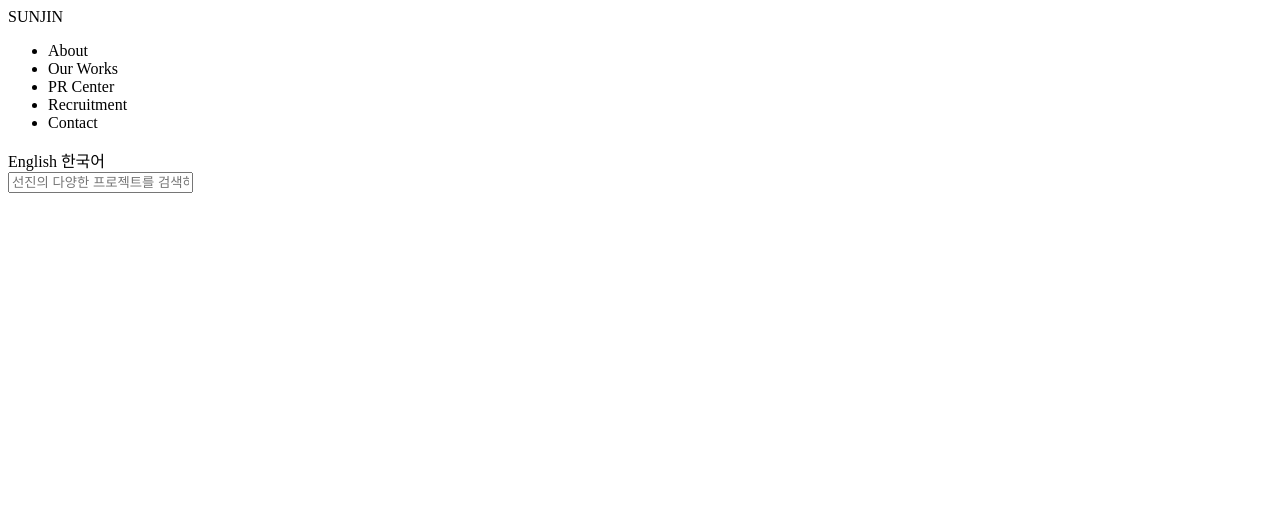
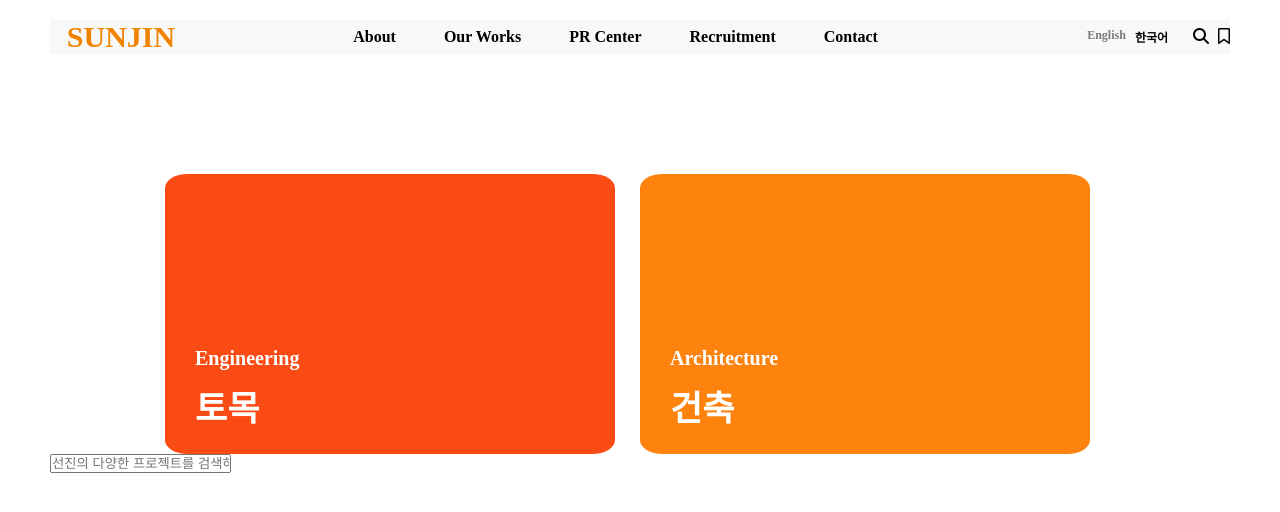
Before and after one commit to rnqhsgur1128/wow, a plain HTML site: page index.html in a window 1280 px wide. Drawn offline with Linux system fonts and the light colour scheme.

Commit message:
newupdate

```diff
--- a/index.html
+++ b/index.html
@@ -4,15 +4,17 @@
     <meta charset="UTF-8" />
     <meta name="viewport" content="width=device-width, initial-scale=1.0" />
     <title>My webpage</title>
+    <link rel="stylesheet" href="style.css" />
   </head>
   <body>
     <div class="container">
       <div class="wrap">
+        <!--header-->
         <div class="header">
           <div class="inner">
             <div class="logo">SUNJIN</div>
             <div class="menu">
-              <ul>
+              <ul class="menu-list">
                 <li>About</li>
                 <li>Our Works</li>
                 <li>PR Center</li>
@@ -21,12 +23,13 @@
               </ul>
             </div>
             <div class="side">
-              <div>
+              <div class="language">
                 <span>English</span>
                 <span>한국어</span>
               </div>
               <div class="side-img">
-                <!--이미지 2개 예정-->
+                <i class="fa-solid fa-magnifying-glass"></i>
+                <i class="fa-regular fa-bookmark"></i>
               </div>
             </div>
           </div>
@@ -35,13 +38,24 @@
         <!--main-->
         <div class="main">
           <div class="big-icon">
-            <div class="wood"></div>
-            <div class="build"></div>
-            <input
-              type="text"
-              placeholder="선진의 다양한 프로젝트를 검색하세요."
-            />
+            <div class="wood">
+              <div class="wood-text">
+                <p class="big-icon-text big-icon-text1">Engineering</p>
+                <p class="big-icon-text">토목</p>
+              </div>
+            </div>
+            <div class="build">
+              <div class="build-text">
+                <p class="big-icon-text big-icon-text1">Architecture</p>
+                <p class="big-icon-text">건축</p>
+              </div>
+            </div>
           </div>
+          <input
+            class="text"
+            type="text"
+            placeholder="선진의 다양한 프로젝트를 검색하세요."
+          />
           <div class="small-icon">
             <div class="up">
               <div class="about-us"></div>
--- a/style.css
+++ b/style.css
@@ -12,6 +12,7 @@
 }
 
 .header {
+  margin-top: 20px;
   background-color: #f8f8f8;
 }
 
@@ -25,7 +26,82 @@
 }
 
 .logo {
-  font-size: 25px;
+  font-size: 30px;
   font-weight: 900;
   width: 142px;
+  color: #f08300;
 }
+
+.menu-list {
+  list-style: none;
+  display: flex;
+  align-items: center;
+}
+
+.menu-list li {
+  margin-right: 48px;
+  font-weight: 600;
+}
+
+.side {
+  display: flex;
+  align-items: center;
+}
+
+.language {
+  display: flex;
+  margin-right: 25px;
+  font-size: 12px;
+  font-weight: 600;
+}
+.language :first-child {
+  opacity: 50%;
+  margin-right: 9px;
+}
+
+.side-img :first-child {
+  margin-right: 5px;
+}
+
+.big-icon {
+  display: flex;
+  align-items: center;
+  justify-content: center;
+  width: 100%;
+  padding-top: 120px;
+  position: relative;
+}
+
+.wood,
+.build {
+  display: flex;
+  align-items: center;
+  width: 450px;
+  height: 280px;
+  border-radius: 5%;
+  margin-right: 25px;
+}
+
+.wood {
+  background-color: #fa4b14;
+}
+.build {
+  background-color: #fd820e;
+}
+
+.big-icon-text {
+  display: flex;
+  align-items: end;
+  color: white;
+  font-size: 35px;
+  font-weight: 800;
+}
+.big-icon-text1 {
+  font-size: 20px;
+  margin-bottom: 10px;
+}
+
+.wood-text,
+.build-text {
+  padding: 150px 0px 0 30px;
+}
```
